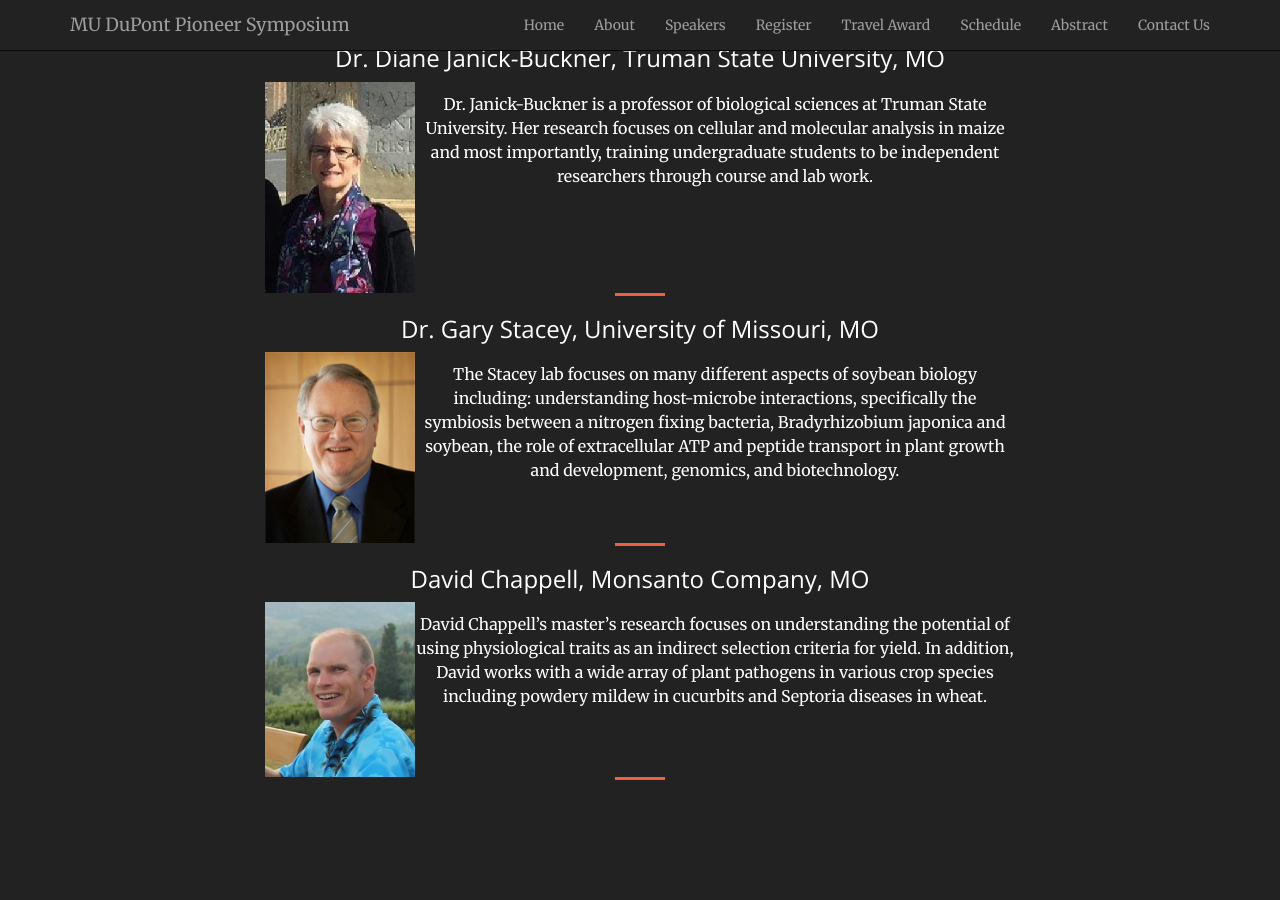
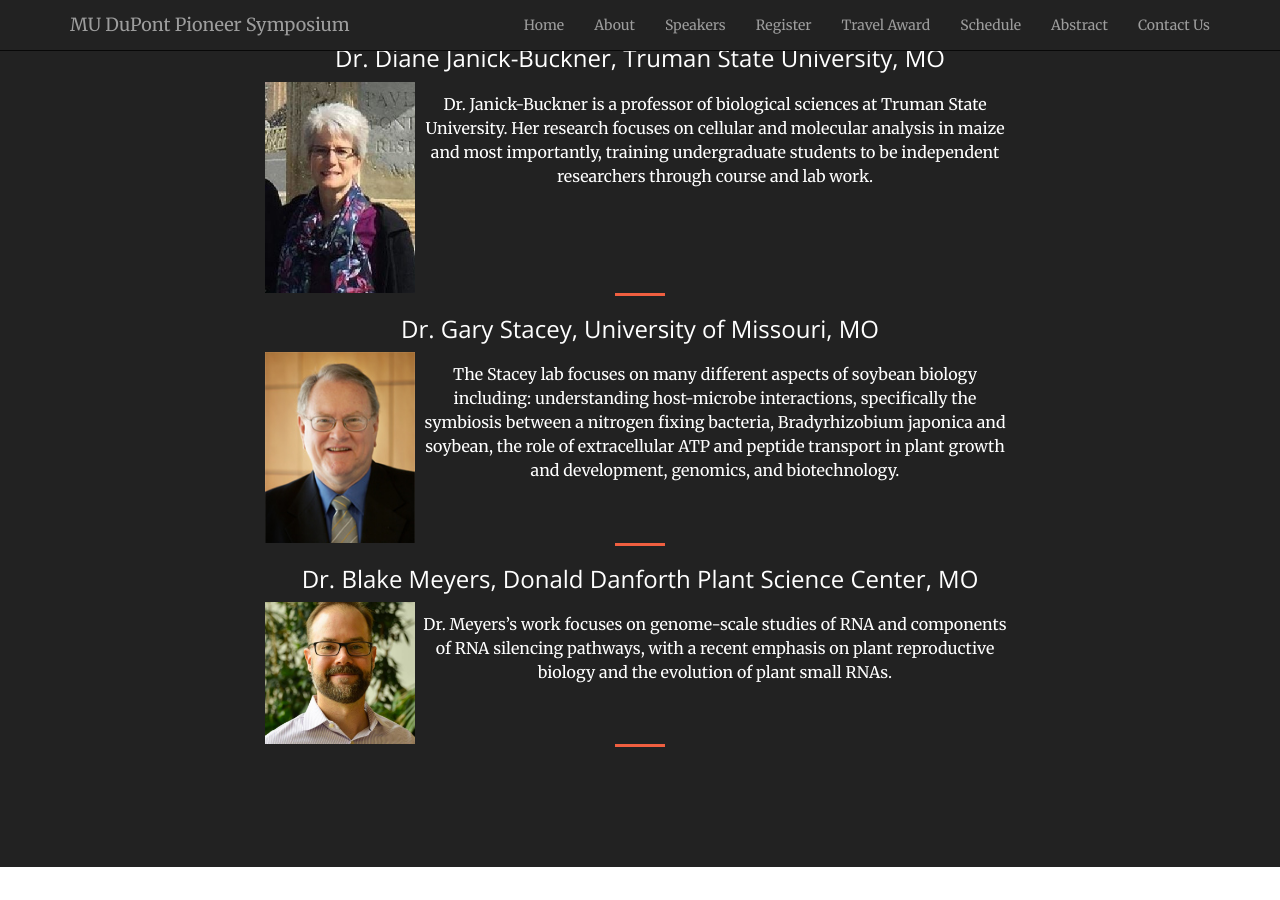
Before and after one commit to mupioneersymposium/mupioneersymposium.github.io, a Jekyll site: the page built from speakers.md, in a window 1280 px wide and 900 px high, scrolled down 976 px. Built offline with Jekyll 4.4.1, drawn with Linux system fonts in a browser that asks for light colours; after the commit the page ends 1843 px from its top, so only the background shows below that.

Commit message:
Update speakers.md

```diff
--- a/speakers.md
+++ b/speakers.md
@@ -50,10 +50,10 @@ The Stacey lab focuses on many different aspects of soybean biology including: u
 
 <hr style="clear: both;" />
 
-### David Chappell, Monsanto Company, MO
+### Dr. Blake Meyers, Donald Danforth Plant Science Center, MO
 
-<img src="/img/davidC.JPG" alt="David Chappell Photo" width="150px" style="float: left" />
+<img src="/img/BlakeM.JPG" alt="Blake Meyers Photo" width="150px" style="float: left" />
 
-David Chappell’s master’s research focuses on understanding the potential of using physiological traits as an indirect selection criteria for yield. In addition, David works with a wide array of plant pathogens in various crop species including powdery mildew in cucurbits and Septoria diseases in wheat.
+Dr. Meyers's work focuses on genome-scale studies of RNA and components of RNA silencing pathways, with a recent emphasis on plant reproductive biology and the evolution of plant small RNAs.
 
 <hr style="clear: both;" />
```
